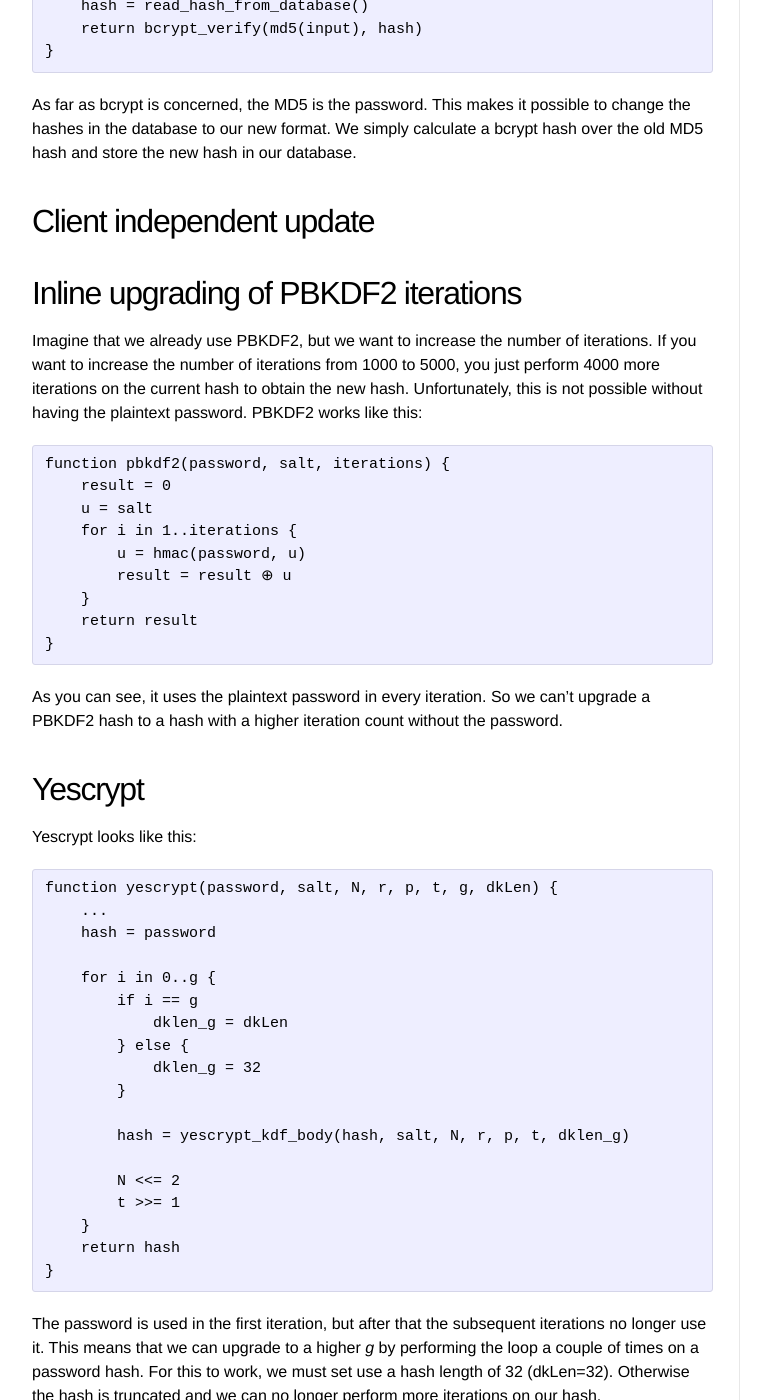
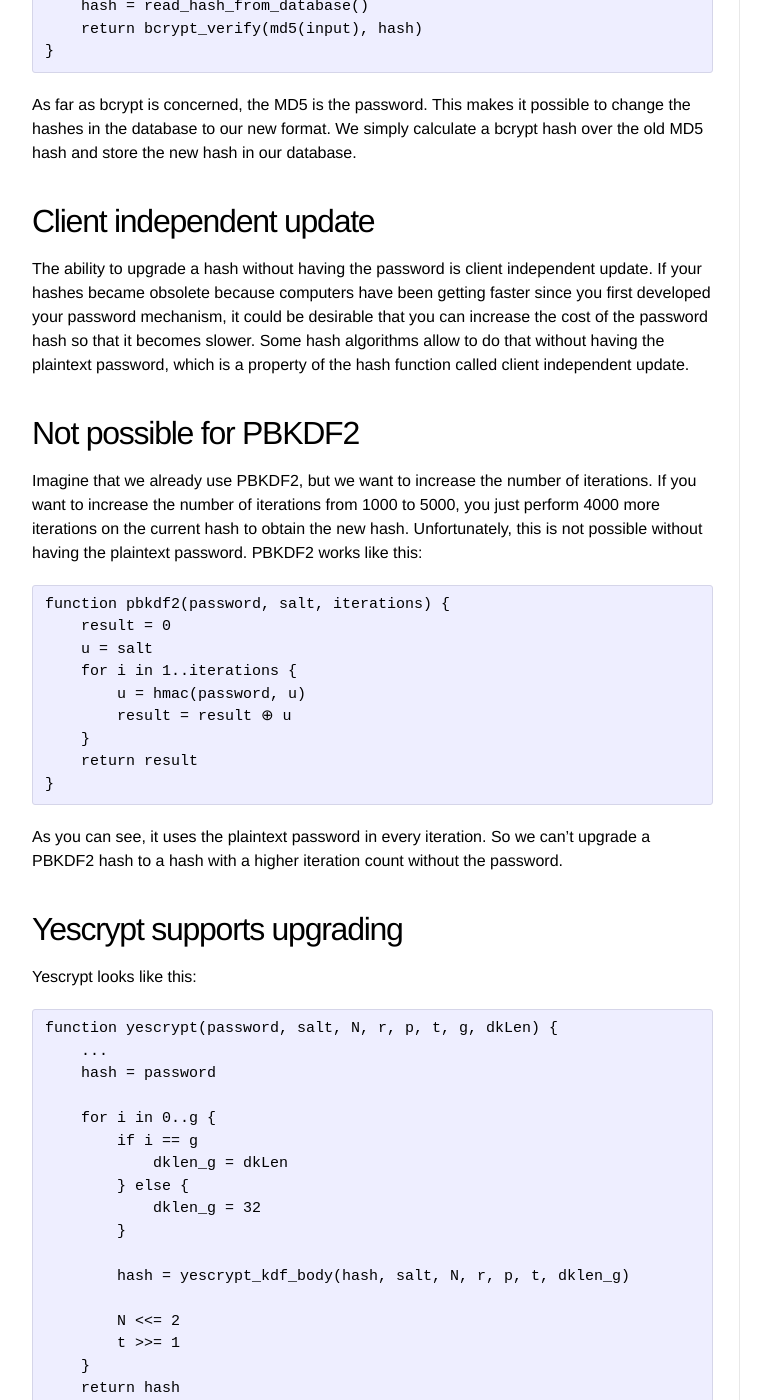
Before and after one commit to Sjord/Sjord.github.io, a Jekyll site: the page built from _posts/2017-12-05-client-independent-upgrade-in-hash-functions.md, in a window 1280 px wide and 1400 px high, scrolled down 741 px. Shown: the whole window, without its empty margins (108-879 px from the left). Built offline with Jekyll 4.4.1, drawn with Linux system fonts in a browser that asks for light colours.

Commit message:
Write something about client indepenent update

```diff
--- a/_posts/2017-12-05-client-independent-upgrade-in-hash-functions.md
+++ b/_posts/2017-12-05-client-independent-upgrade-in-hash-functions.md
@@ -29,7 +29,9 @@
 
 ## Client independent update
 
-## Inline upgrading of PBKDF2 iterations
+The ability to upgrade a hash without having the password is client independent update. If your hashes became obsolete because computers have been getting faster since you first developed your password mechanism, it could be desirable that you can increase the cost of the password hash so that it becomes slower. Some hash algorithms allow to do that without having the plaintext password, which is a property of the hash function called client independent update.
+
+## Not possible for PBKDF2
 
 Imagine that we already use PBKDF2, but we want to increase the number of iterations. If you want to increase the number of iterations from 1000 to 5000, you just perform 4000 more iterations on the current hash to obtain the new hash. Unfortunately, this is not possible without having the plaintext password. PBKDF2 works like this:
 
@@ -45,7 +47,7 @@
 
 As you can see, it uses the plaintext password in every iteration. So we can't upgrade a PBKDF2 hash to a hash with a higher iteration count without the password.
 
-## Yescrypt
+## Yescrypt supports upgrading
 
 Yescrypt looks like this:
 
```
